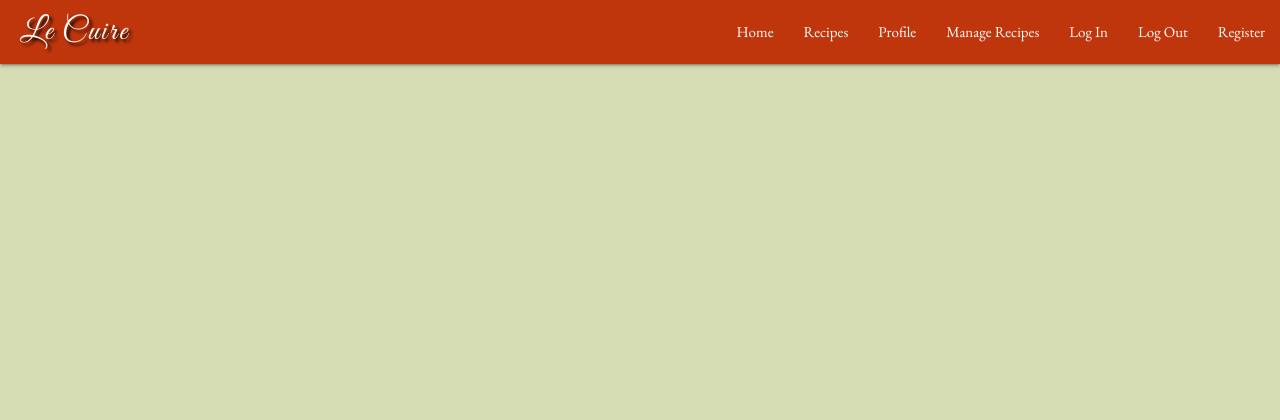
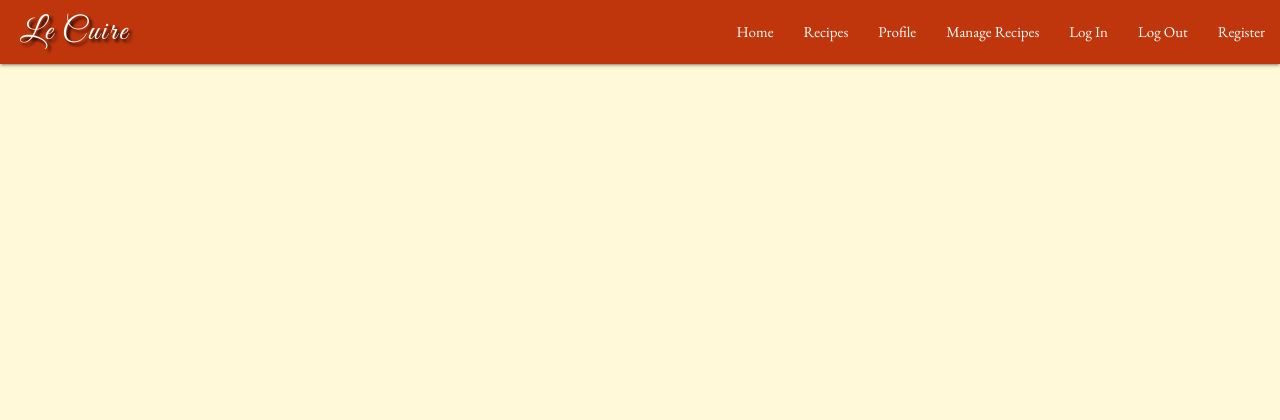
Before and after one commit to Ollie-Judge/le-cuire, a Flask app: page / in a window 1280 px wide. Shown: the top 420 px of the page. Run offline with Flask 2, Linux system fonts and the light colour scheme; data that the repository does not hold is empty; some libraries are stand-ins or nearby versions.

Commit message:
changed background colour to suit the design

```diff
--- a/static/css/style.css
+++ b/static/css/style.css
@@ -15,6 +15,6 @@
 
 /* General */
 body {
-    background-color: #D5DBB3;
+    background-color: #FFF8D9;
     font-family: 'EB Garamond', serif;
 }
```
